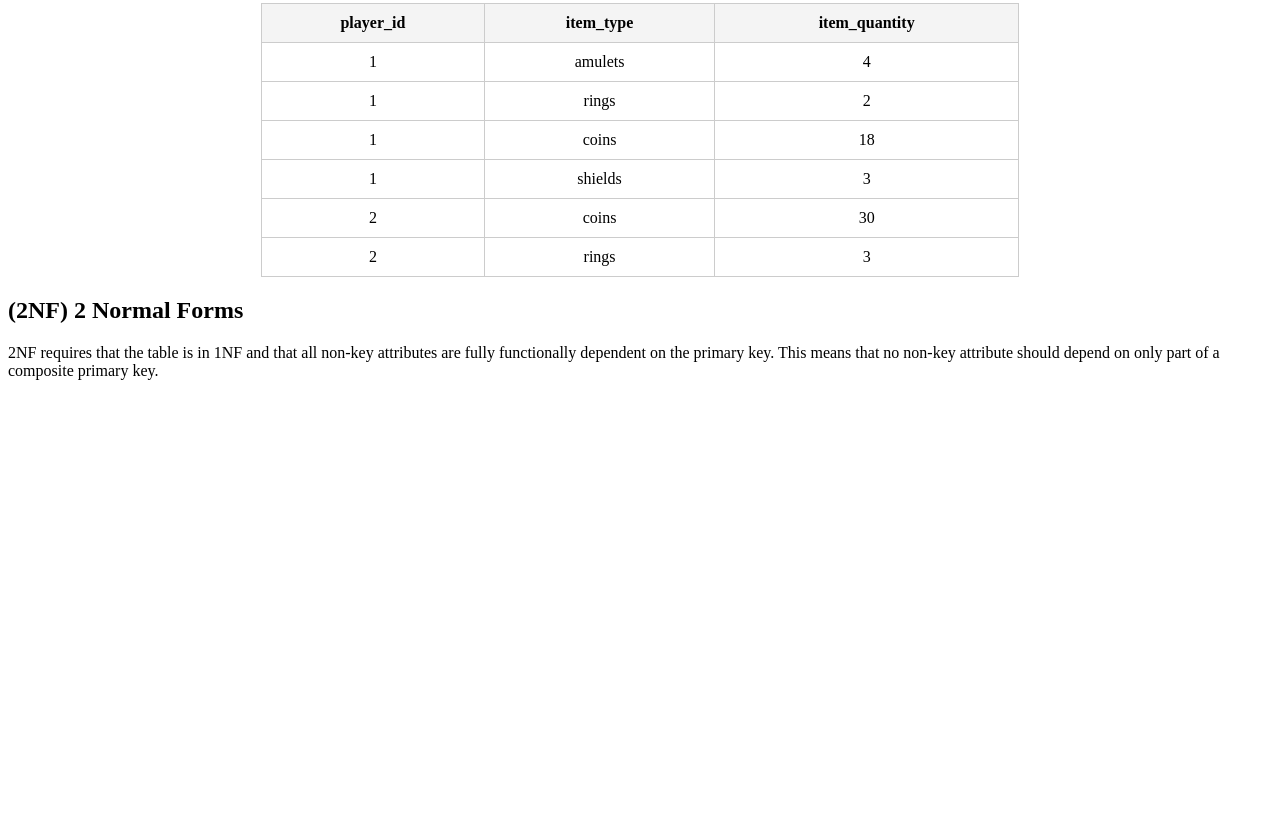
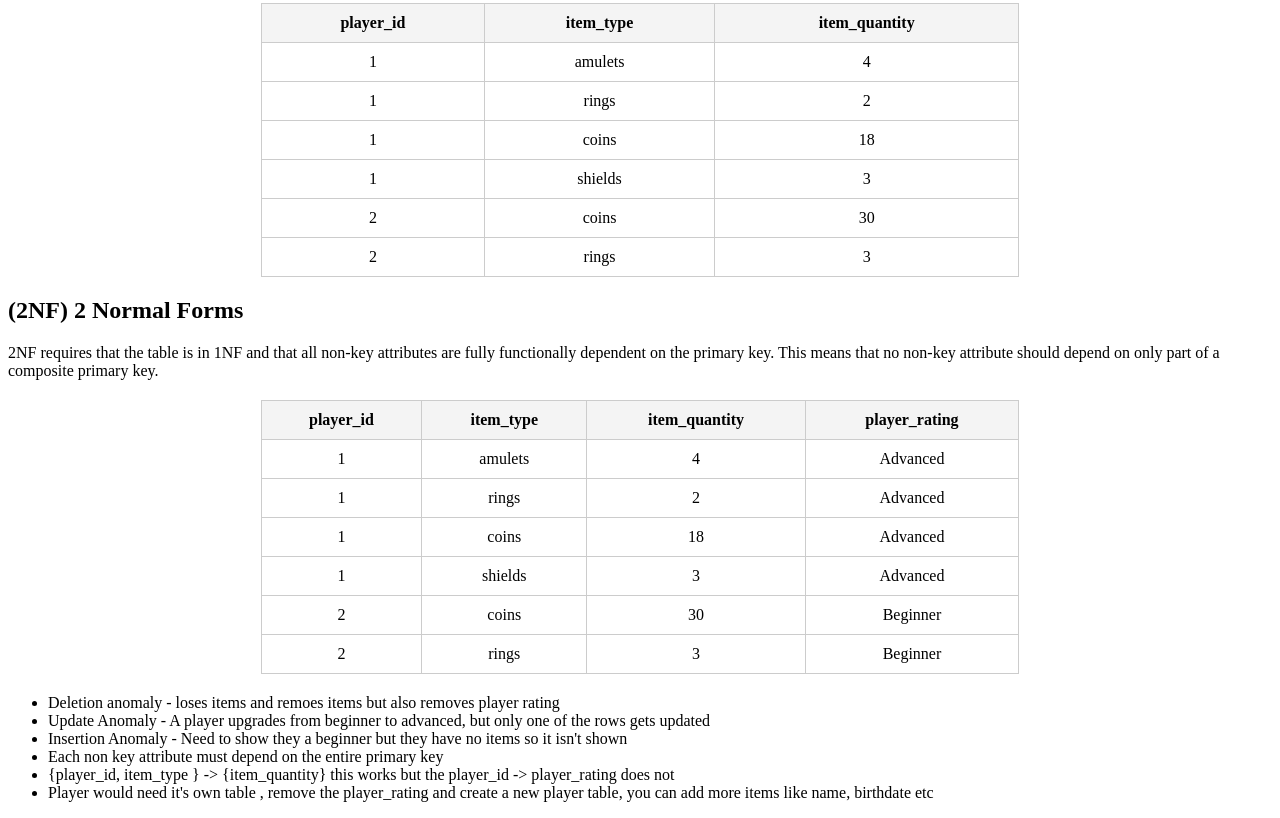
Before and after one commit to 7daytheory/db-normalization, a plain HTML site: page index.html in a window 1280 px wide. Shown: the part 596-1414 px from the top of the page. Before the commit the page ends 992 px from the top, so only its background shows below. Drawn offline with Linux system fonts and the light colour scheme.

Commit message:
2NF - Update table to be properly 2NF (2 Normal Form)

```diff
--- a/index.html
+++ b/index.html
@@ -29,7 +29,7 @@
 <h2>Why Normalize?</h2>
 <p>Normalization helps to eliminate data anomalies, ensures data consistency, and makes the database easier to maintain. It also improves query performance by reducing the amount of data that needs to be processed.</p>
 
-<h2>{1NF) 1 Normal Forms</h2>
+<h2>(1NF) 1 Normal Forms</h2>
 <code>Table with the list of the beatles - George, John, Ringo, Paul</code>
 <p>You want them to display in order of their height.</p>
 <ul>
@@ -85,6 +85,61 @@
 
   <h2>(2NF) 2 Normal Forms</h2>
   <p>2NF requires that the table is in 1NF and that all non-key attributes are fully functionally dependent on the primary key. This means that no non-key attribute should depend on only part of a composite primary key.</p>
-
+       <table>
+    <thead>
+      <tr>
+        <th>player_id</th>
+        <th>item_type</th>
+        <th>item_quantity</th>
+        <th>player_rating</th>
+      </tr>
+    </thead>
+    <tbody>
+      <tr>
+        <td>1</td>
+        <td>amulets</td>
+        <td>4</td>
+        <td>Advanced</td>
+      </tr>
+      <tr>
+        <td>1</td>
+        <td>rings</td>
+        <td>2</td>
+        <td>Advanced</td>
+      </tr>
+      <tr>
+        <td>1</td>
+        <td>coins</td>
+        <td>18</td>
+        <td>Advanced</td>
+      </tr>
+       <tr>
+        <td>1</td>
+        <td>shields</td>
+        <td>3</td>
+        <td>Advanced</td>
+      </tr>
+       <tr>
+        <td>2</td>
+        <td>coins</td>
+        <td>30</td>
+        <td>Beginner</td>
+      </tr>
+       <tr>
+        <td>2</td>
+        <td>rings</td>
+        <td>3</td>
+        <td>Beginner</td>
+      </tr>
+    </tbody>
+  </table>
+  <ul>
+    <li>Deletion anomaly - loses items and remoes items but also removes player rating</li>
+    <li>Update Anomaly - A player upgrades from beginner to advanced, but only one of the rows gets updated</li>
+    <li>Insertion Anomaly - Need to show they a beginner but they have no items so it isn't shown</li>
+    <li>Each non key attribute must depend on the entire primary key</li>
+    <li>{player_id, item_type } -> {item_quantity} this works but the player_id -> player_rating does not</li>
+    <li>Player would need it's own table , remove the player_rating and create a new player table, you can add more items like name, birthdate etc</li>
+  </ul>
 </body>
 </html>
```
Also changed, not shown: 2nf.png (added).
